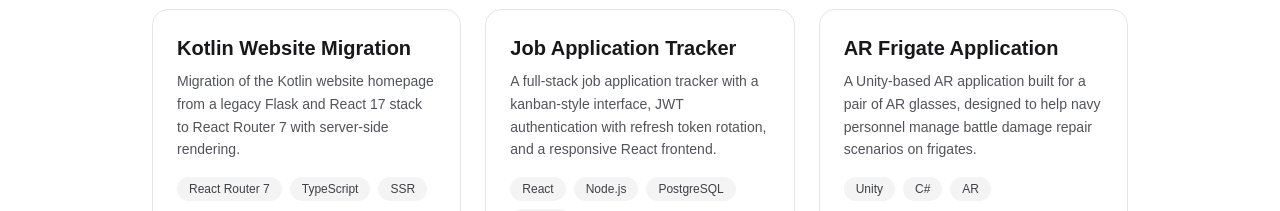
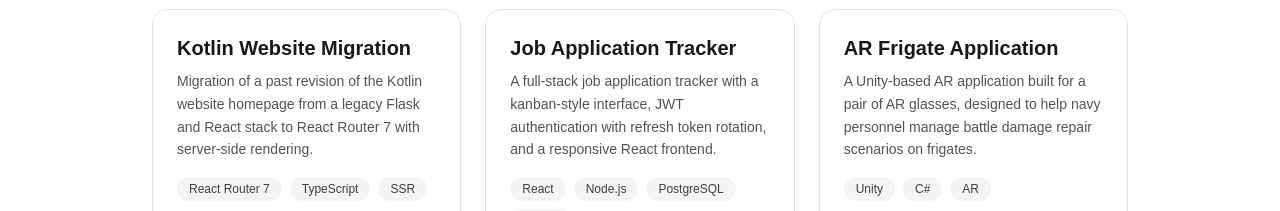
Before and after one commit to vlad-ionita/portfolio, a Next.js app: page /projects in a window 1280 px wide. Shown: the part 167-378 px from the top of the page. Built offline with nearby package versions, Linux system fonts and the light colour scheme.

Commit message:
Updated the kotlin project card description

```diff
--- a/src/components/ProjectsContent.tsx
+++ b/src/components/ProjectsContent.tsx
@@ -9,7 +9,7 @@ const projects = [
   {
     title: "Kotlin Website Migration",
     description:
-      "Migration of the Kotlin website homepage from a legacy Flask and React 17 stack to React Router 7 with server-side rendering.",
+      "Migration of a past revision of the Kotlin website homepage from a legacy Flask and React stack to React Router 7 with server-side rendering.",
     tags: ["React Router 7", "TypeScript", "SSR"],
     repo: "https://github.com/vlad-ionita/React-Router-Migration-JetBrains.com",
     detailHref: "/projects/kotlin-website-migration",
```
